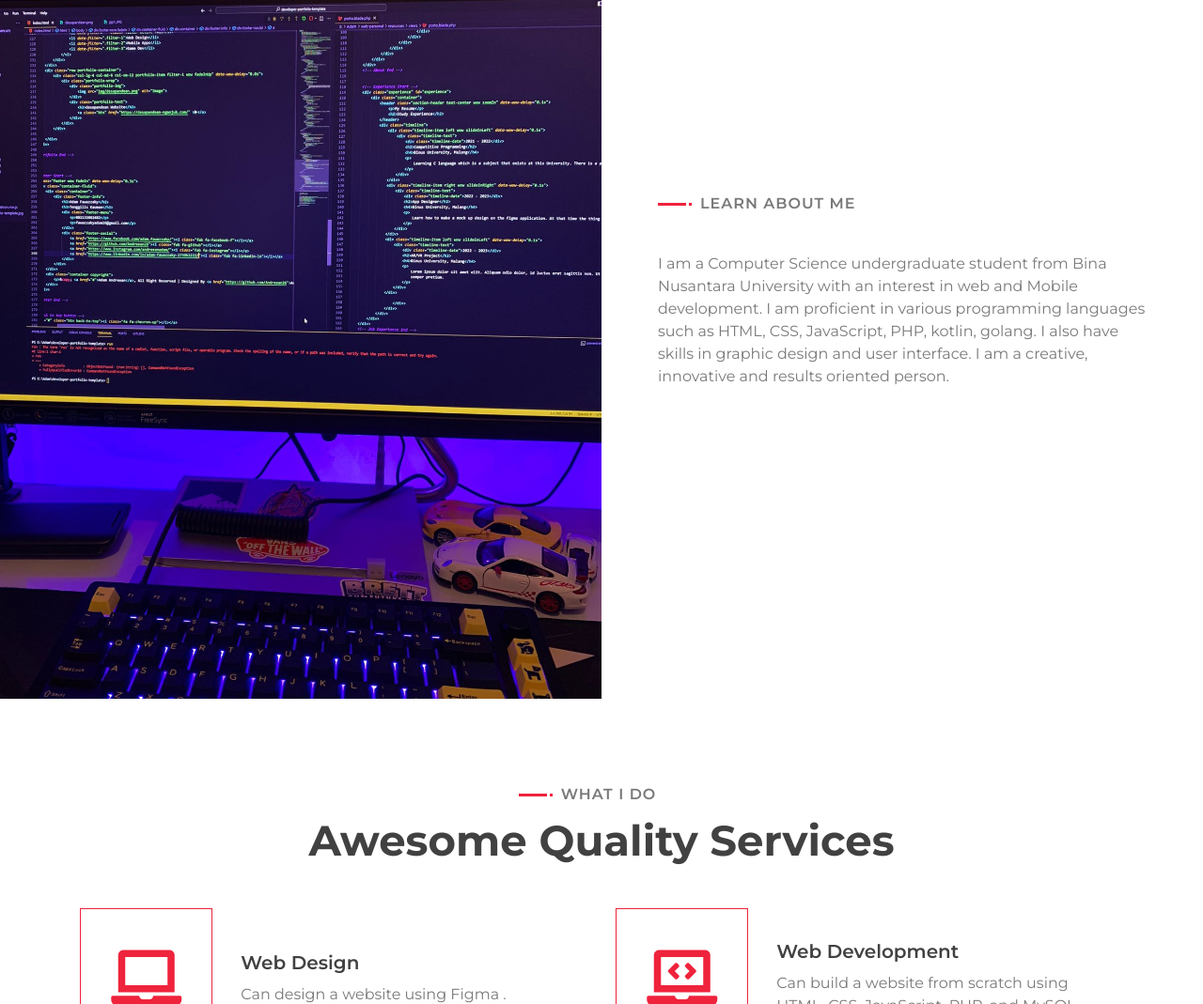
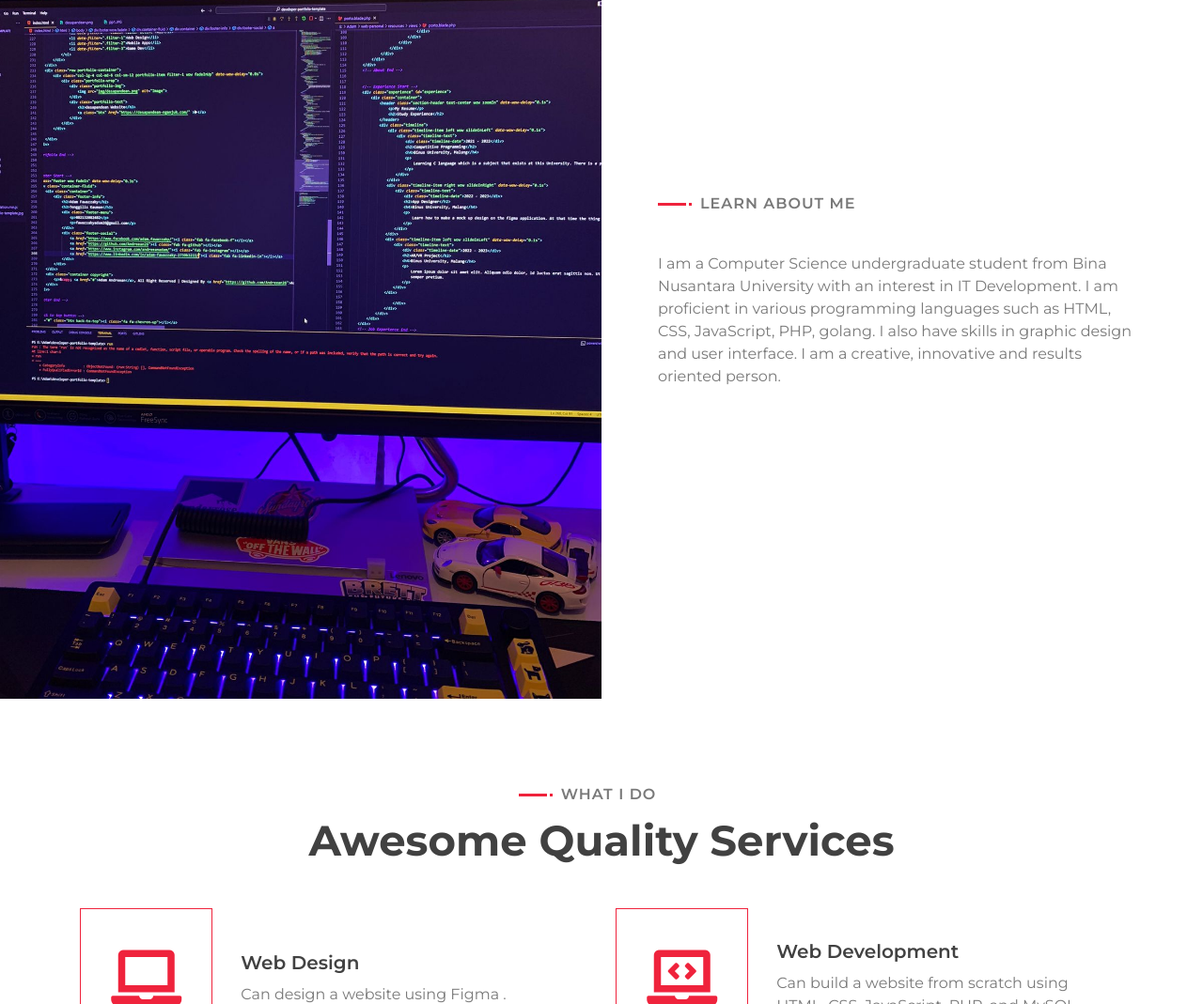
Before and after one commit to Andreean26/portofolio-web-new, a plain HTML site: page index.html in a window 1280 px wide. Shown: the part 715-1784 px from the top of the page at 94% size. Drawn offline with nearby package versions, Linux system fonts and the light colour scheme.

Commit message:
little change

```diff
--- a/index.html
+++ b/index.html
@@ -58,7 +58,7 @@
                                 <p>Hello I'm</p>
                                 <h1>Adam Fawazzaky </h1>
                                 <h2></h2>
-                                <div class="typed-text">Mobile Developer, Web Developer, </div>
+                                <div class="typed-text">Mobile Developer, Web Developer, IT Architecture</div>
                             </div>
                             <div class="hero-btn">
                                 <a class="btn" href="">Hire Me</a>
@@ -95,8 +95,8 @@
                             <div class="about-text">
                                 <p>
                                     I am a Computer Science undergraduate student from Bina Nusantara University with an
-                                    interest in web and Mobile development. I am proficient in various programming
-                                    languages such as HTML, CSS, JavaScript, PHP, kotlin, golang. I also have skills in
+                                    interest in IT Development. I am proficient in various programming
+                                    languages such as HTML, CSS, JavaScript, PHP, golang. I also have skills in
                                     graphic design and user interface. I am a creative, innovative and results oriented
                                     person.
                                 </p>
```
